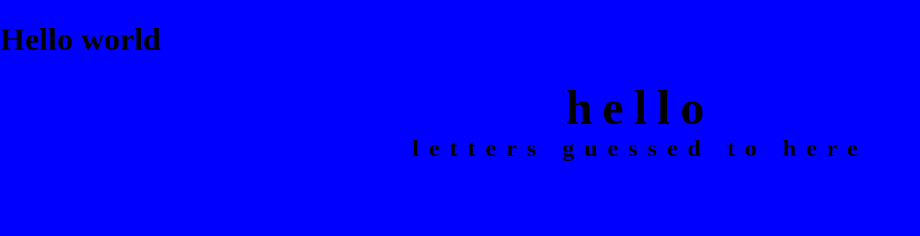
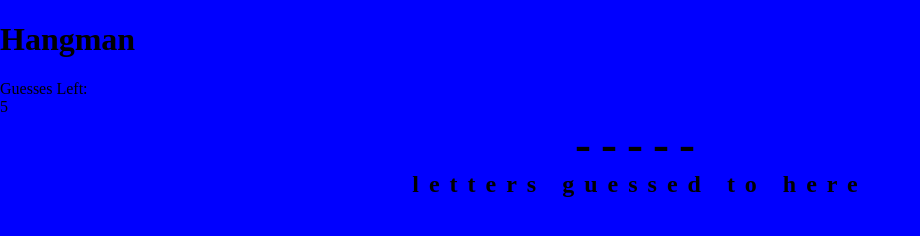
Before and after one commit to Holgermueller/hangman, a plain HTML site: page index.html in a window 1280 px wide. Shown: the whole page, without its empty margins (0-920 px from the left). Drawn offline with Linux system fonts and the light colour scheme.

Commit message:
got keypress to log

```diff
--- a/index.html
+++ b/index.html
@@ -8,7 +8,14 @@
     <title>Hangman</title>
   </head>
   <body>
-    <h1>Hello world</h1>
+    <header>
+      <h1>Hangman</h1>
+    </header>
+
+    <section class="guesses-left-container">
+      <div class="guesses-left-header">Guesses Left:</div>
+      <div class="guesses-left" id="guessesLeft"></div>
+    </section>
 
     <div class="word-holder" id="wordHolder"></div>
 
--- a/index.js
+++ b/index.js
@@ -1,16 +1,30 @@
 "use strict";
 
+document.addEventListener("keydown", getPlayerGuess);
+
 const word = "hello";
-
 let lettersGuessed = ["letters guessed to here"];
 
 function pushWordToDOM() {
-  document.getElementById("wordHolder").innerHTML = word;
+  let underscoredWord = word.replace(/[a-z]/g, "-");
+  document.getElementById("wordHolder").innerHTML = underscoredWord;
+}
+
+function guessesLeftToDom() {
+  let guessesLeft = word.length;
+  document.getElementById("guessesLeft").innerHTML = guessesLeft;
 }
 
 function storeGuessedLetters() {
   document.getElementById("lettersGuessed").innerHTML = lettersGuessed;
 }
 
+function getPlayerGuess(e) {
+  let lettersGuessed = e.key;
+  console.log(lettersGuessed);
+}
+
 pushWordToDOM();
 storeGuessedLetters();
+guessesLeftToDom();
+getPlayerGuess();
```
